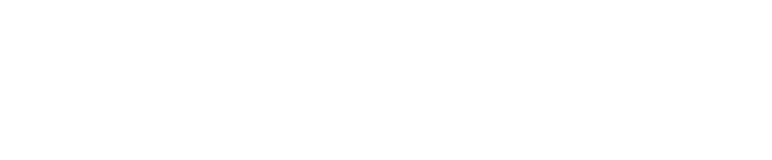
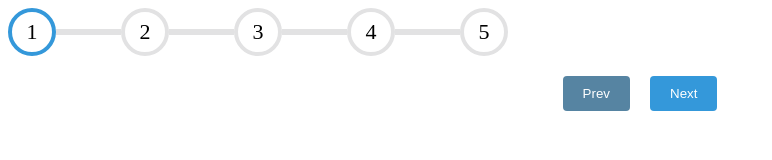
Before and after one commit to acciojob/progress-bar-Suraj00345, a website: page main.html in a window 1280 px wide. Shown: the whole page, without its empty margins (0-772 px from the left). Drawn offline with Linux system fonts and the light colour scheme.

Commit message:
created a submission

```diff
--- a/main.html
+++ b/main.html
@@ -8,6 +8,21 @@
 
 <body>
 	<!-- the entire body must be written by student -->
+	 <div class="container">
+        <div class="circle active" id="circle-1">1</div>
+        <div class="line"></div>
+        <div class="circle" id="circle-2">2</div>
+        <div class="line"></div>
+        <div class="circle" id="circle-3">3</div>
+        <div class="line"></div>
+        <div class="circle" id="circle-4">4</div>
+        <div class="line"></div>
+        <div class="circle" id="circle-5">5</div>
+      </div>
+      <div class="btns">
+        <button onclick="prev()" disabled id="prev">Prev</button>
+        <button onclick="next()" id="next">Next</button>
+      </div>
     <script type="text/javascript" src="./script.js">
 </script>
 
--- a/script.js
+++ b/script.js
@@ -1 +1,40 @@
 //your JS code here. If required.
+let currentElement = document.querySelector(".circle:first-child")
+const nextButton = document.querySelector("#next");
+const prevButton = document.querySelector("#prev");
+let position = 1;
+
+function next(){
+	if(position<5){
+
+       if (prevButton.disabled) prevButton.disabled = false;
+
+		const nextLine = currentElement.nextElementSibling;
+		nextLine.classList.add("active");
+		const nextCircle = currentElement.nextElementSibling;
+		nextCircle.classList.add("active");
+
+		currentElement = nextCircle;
+		position++;
+
+		if(position === 5){
+			nextButton.disabled = true;
+		}
+	}
+}
+
+function prev() {
+	if(position!==1){
+
+      if (nextButton.disabled) nextButton.disabled = false;
+
+		currentElement.classList.remove("active");
+		 const prevLine = currentElement.previousElementSibling;
+		prevLine.classList.remove("active");
+        currentElement = prevLine.previousElementSibling;
+        position--;
+		if (position === 1) {
+            prevButton.disabled = true;
+        }
+	}
+}
--- a/styles.css
+++ b/styles.css
@@ -1 +1,47 @@
 /*  your css code here. If applicable */
+.container {
+        display: flex;
+        width: 500px;
+        align-items: center;
+      }
+      .circle {
+        width: 40px;
+        height: 40px;
+        border: 4px solid #e2e2e3;
+        border-radius: 50%;
+        display: flex;
+        justify-content: center;
+        align-items: center;
+        font-size: 22px;
+      }
+      .line {
+        border: 3px solid #e2e2e3;
+        flex-grow: 1;
+      }
+      .active {
+        border-color: #3498da;
+      }
+      section {
+        display: flex;
+        flex-direction: column;
+        align-items: center;
+        gap: 20px;
+      }
+      .btns {
+        display: flex;
+        gap: 20px;
+		  justify-content: center;
+		  align-items: center;
+      }
+      button {
+        background-color: #3498da;
+        padding: 10px 20px;
+		margin-top:20px;
+        border: none;
+        border-radius: 4px;
+        color: white;
+        cursor: pointer;
+      }
+      button:disabled {
+        background-color: #5684a2;
+      }
```
